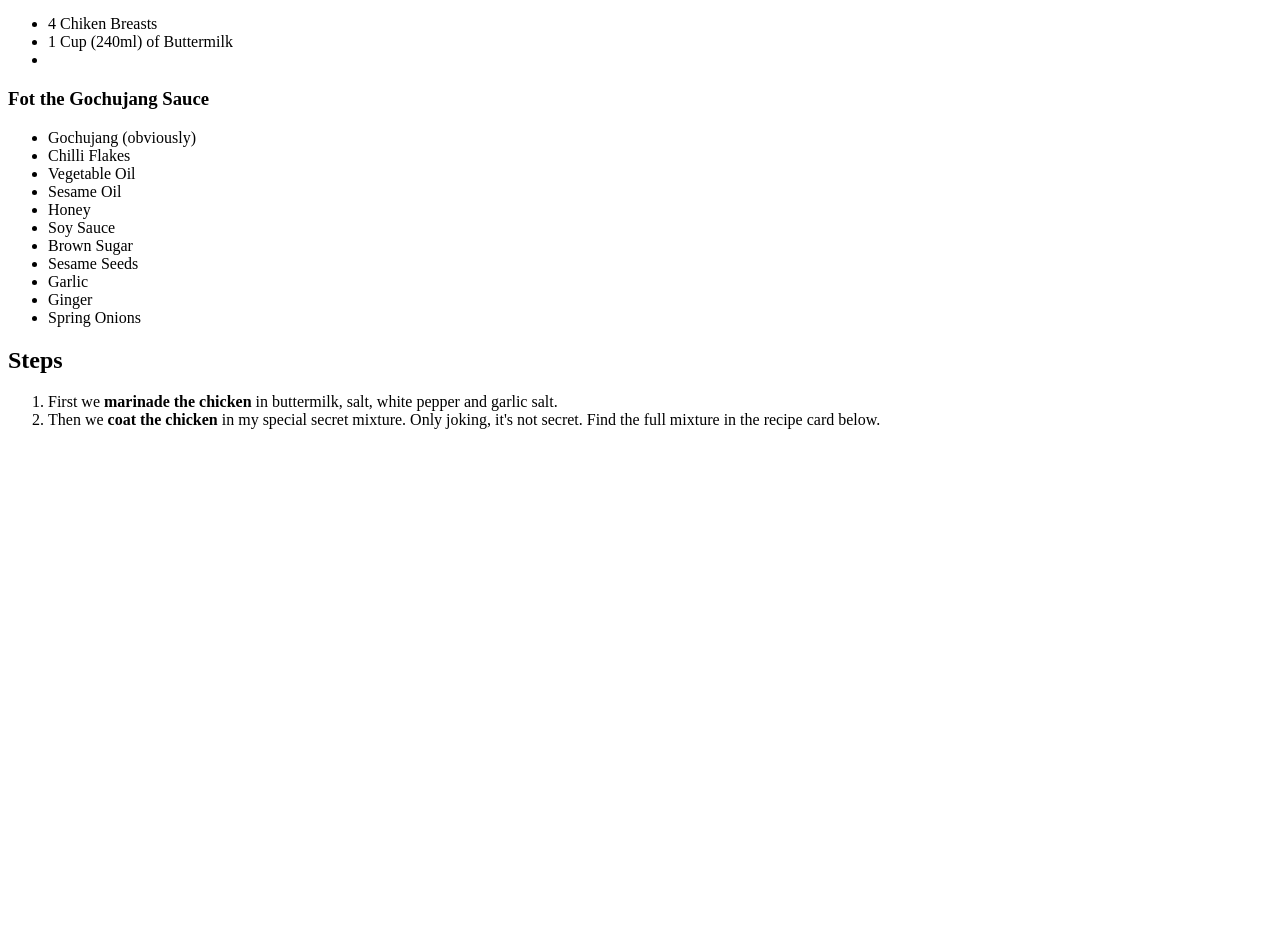
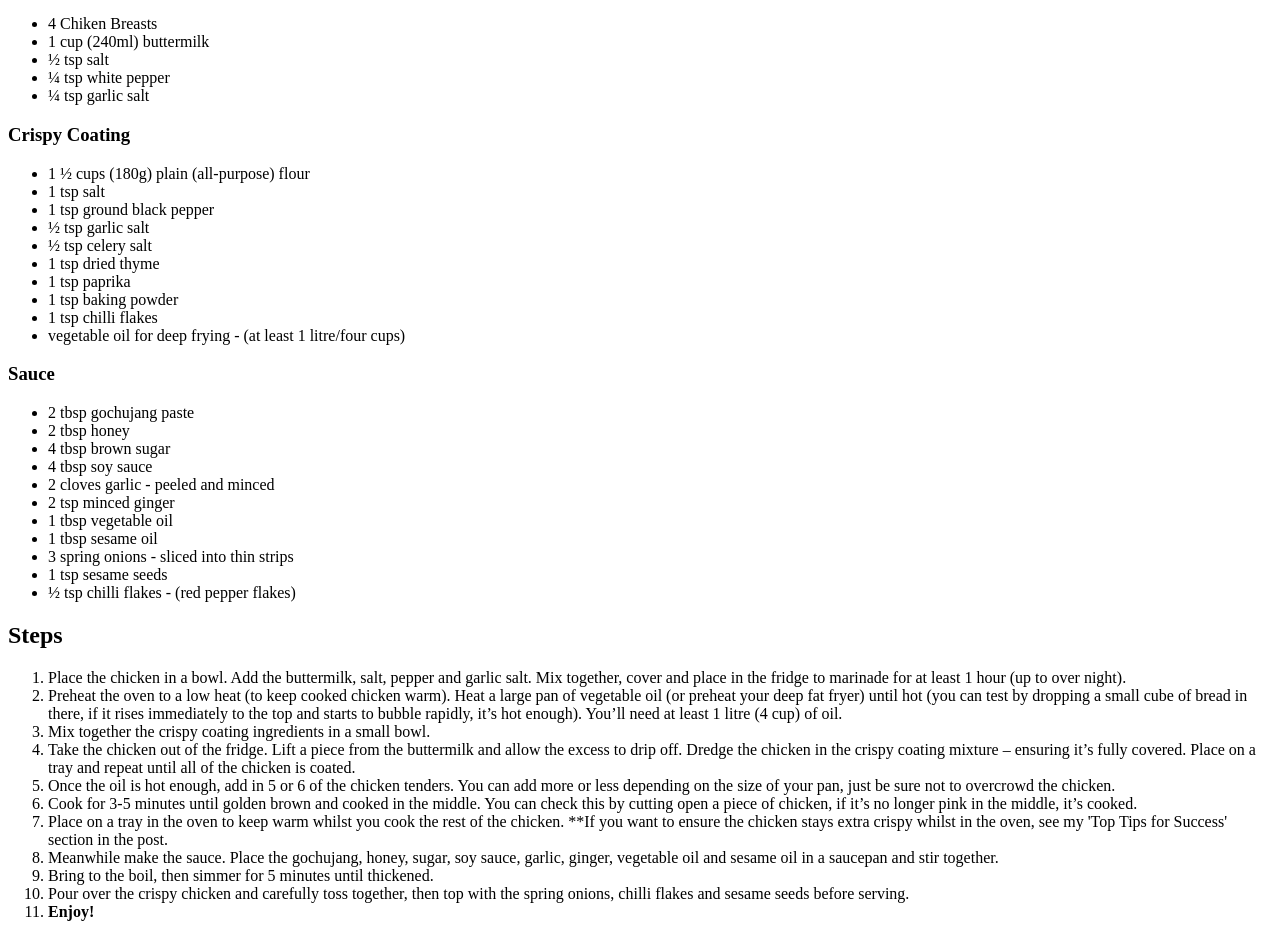
Before and after one commit to HjoonLee0218/odin_recipes, a plain HTML site: page recipes/korean_fried_chicken.html in a window 1280 px wide. Shown: the part 561-1498 px from the top of the page. Before the commit the page ends 1006 px from the top, so only its background shows below. Drawn offline with Linux system fonts and the light colour scheme.

Commit message:
add 2 more recipes

```diff
--- a/recipes/korean_fried_chicken.html
+++ b/recipes/korean_fried_chicken.html
@@ -6,7 +6,7 @@
 </head>
 <body>
     <h1>Korean Fried Chicken Recipe</h1>
-    <img src="https://www.kitchensanctuary.com/wp-content/uploads/2019/08/Korean-Fried-Chicken-square-FS-New-7377.jpg">
+    <img src="https://www.kitchensanctuary.com/wp-content/uploads/2019/08/Korean-Fried-Chicken-square-FS-New-7377.jpg" alt="A picture of Korean Fried Chicken">
 
     <h2>Description</h2>
     <p>This is the <strong>BEST KOREAN FRIED CHICKEN.</strong> Crispy fried chicken drenched in a spicy gochujan sauce. This is not complicated whatsoever, and the result would not disapoint you!</p>
@@ -15,28 +15,54 @@
     <h3> Chicken and Marinade</h3>
     <ul>
         <li>4 Chiken Breasts</li>
-        <li>1 Cup (240ml) of Buttermilk</li>
-        <li></li>
+        <li>1 cup (240ml) buttermilk</li>
+        <li>½ tsp salt</li>
+        <li>¼ tsp white pepper</li>
+        <li>¼ tsp garlic salt</li>
     </ul>
-    <h3> Fot the Gochujang Sauce</h3>
+
+    <h3> Crispy Coating</h3>
     <ul>
-        <li>Gochujang (obviously)</li>
-        <li>Chilli Flakes</li>
-        <li>Vegetable Oil</li>
-        <li>Sesame Oil</li>
-        <li>Honey</li>
-        <li>Soy Sauce</li>
-        <li>Brown Sugar</li>
-        <li>Sesame Seeds</li>
-        <li>Garlic</li>
-        <li>Ginger</li>
-        <li>Spring Onions</li>
+        <li>1 ½ cups (180g) plain (all-purpose) flour</li>
+        <li>1 tsp salt</li>
+        <li>1 tsp ground black pepper</li>
+        <li>½ tsp garlic salt</li>
+        <li>½ tsp celery salt</li>
+        <li>1 tsp dried thyme</li>
+        <li>1 tsp paprika</li>
+        <li>1 tsp baking powder</li>
+        <li>1 tsp chilli flakes</li>
+        <li>vegetable oil for deep frying - (at least 1 litre/four cups)</li>
+    </ul>
+
+    <h3>Sauce</h3>
+    <ul>
+        <li>2 tbsp gochujang paste</li>
+        <li>2 tbsp honey</li>
+        <li>4 tbsp brown sugar</li>
+        <li>4 tbsp soy sauce</li>
+        <li>2 cloves garlic - peeled and minced</li>
+        <li>2 tsp minced ginger</li>
+        <li>1 tbsp vegetable oil</li>
+        <li>1 tbsp sesame oil</li>
+        <li>3 spring onions - sliced into thin strips</li>
+        <li>1 tsp sesame seeds</li>
+        <li>½ tsp chilli flakes - (red pepper flakes)</li>
     </ul>
 
     <h2>Steps</h2>
     <ol>
-        <li>First we <strong>marinade the chicken</strong> in buttermilk, salt, white pepper and garlic salt.</li>
-        <li>Then we <strong>coat the chicken</strong> in my special secret mixture. Only joking, it's not secret. Find the full mixture in the recipe card below.</li>
+        <li>Place the chicken in a bowl. Add the buttermilk, salt, pepper and garlic salt. Mix together, cover and place in the fridge to marinade for at least 1 hour (up to over night).</li>
+        <li>Preheat the oven to a low heat (to keep cooked chicken warm). Heat a large pan of vegetable oil (or preheat your deep fat fryer) until hot (you can test by dropping a small cube of bread in there, if it rises immediately to the top and starts to bubble rapidly, it’s hot enough). You’ll need at least 1 litre (4 cup) of oil.</li>
+        <li>Mix together the crispy coating ingredients in a small bowl.</li>
+        <li>Take the chicken out of the fridge. Lift a piece from the buttermilk and allow the excess to drip off. Dredge the chicken in the crispy coating mixture – ensuring it’s fully covered. Place on a tray and repeat until all of the chicken is coated.</li>
+        <li>Once the oil is hot enough, add in 5 or 6 of the chicken tenders. You can add more or less depending on the size of your pan, just be sure not to overcrowd the chicken.</li>
+        <li>Cook for 3-5 minutes until golden brown and cooked in the middle. You can check this by cutting open a piece of chicken, if it’s no longer pink in the middle, it’s cooked.</li>
+        <li>Place on a tray in the oven to keep warm whilst you cook the rest of the chicken. **If you want to ensure the chicken stays extra crispy whilst in the oven, see my 'Top Tips for Success' section in the post.</li>
+        <li>Meanwhile make the sauce. Place the gochujang, honey, sugar, soy sauce, garlic, ginger, vegetable oil and sesame oil in a saucepan and stir together.</li>
+        <li>Bring to the boil, then simmer for 5 minutes until thickened.</li>
+        <li>Pour over the crispy chicken and carefully toss together, then top with the spring onions, chilli flakes and sesame seeds before serving.</li>
+        <li><strong>Enjoy!</strong></li>
     </ol>
 </body>
 </html>
```
Also changed, not shown: index.html (+2 -1 lines), recipes/army_stew.html (added, +51 -0 lines), recipes/bulgogi.html (+2 -1 lines), 1 other file.
